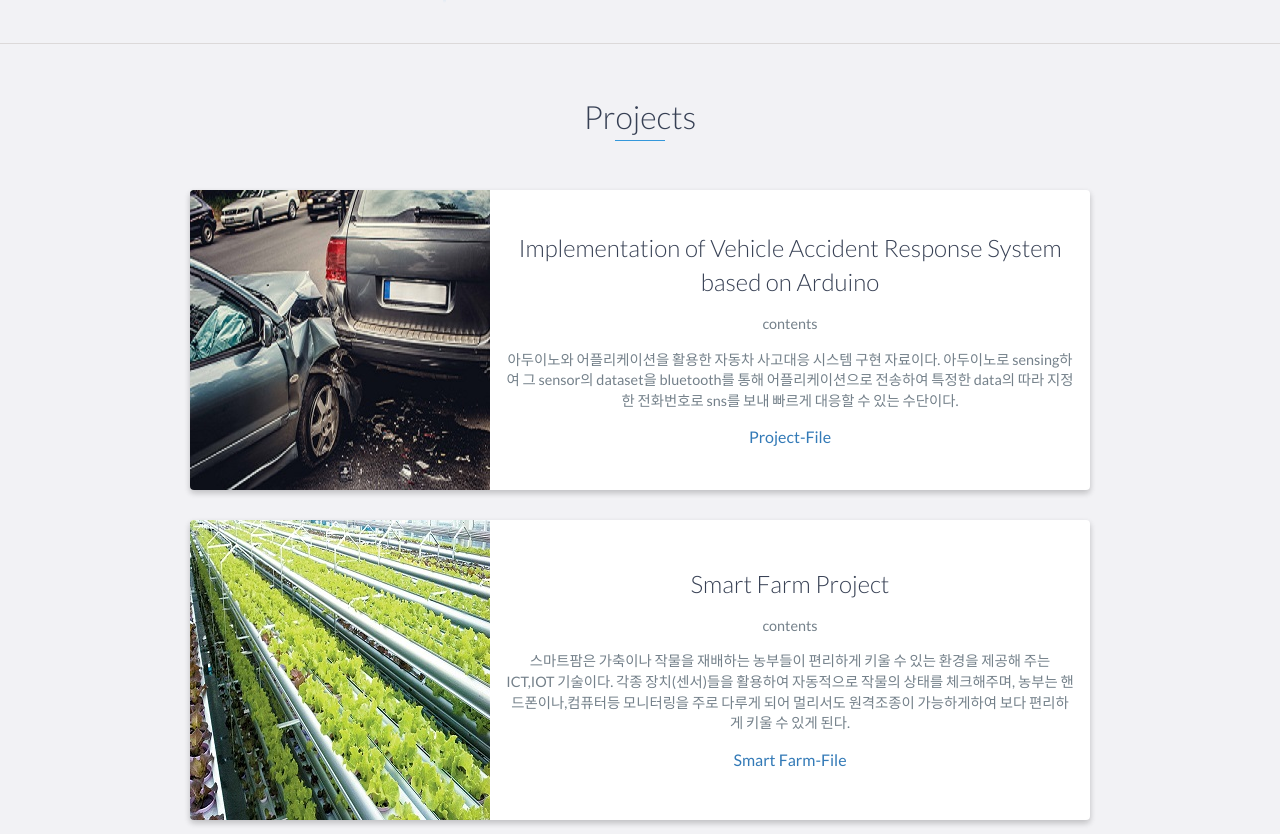
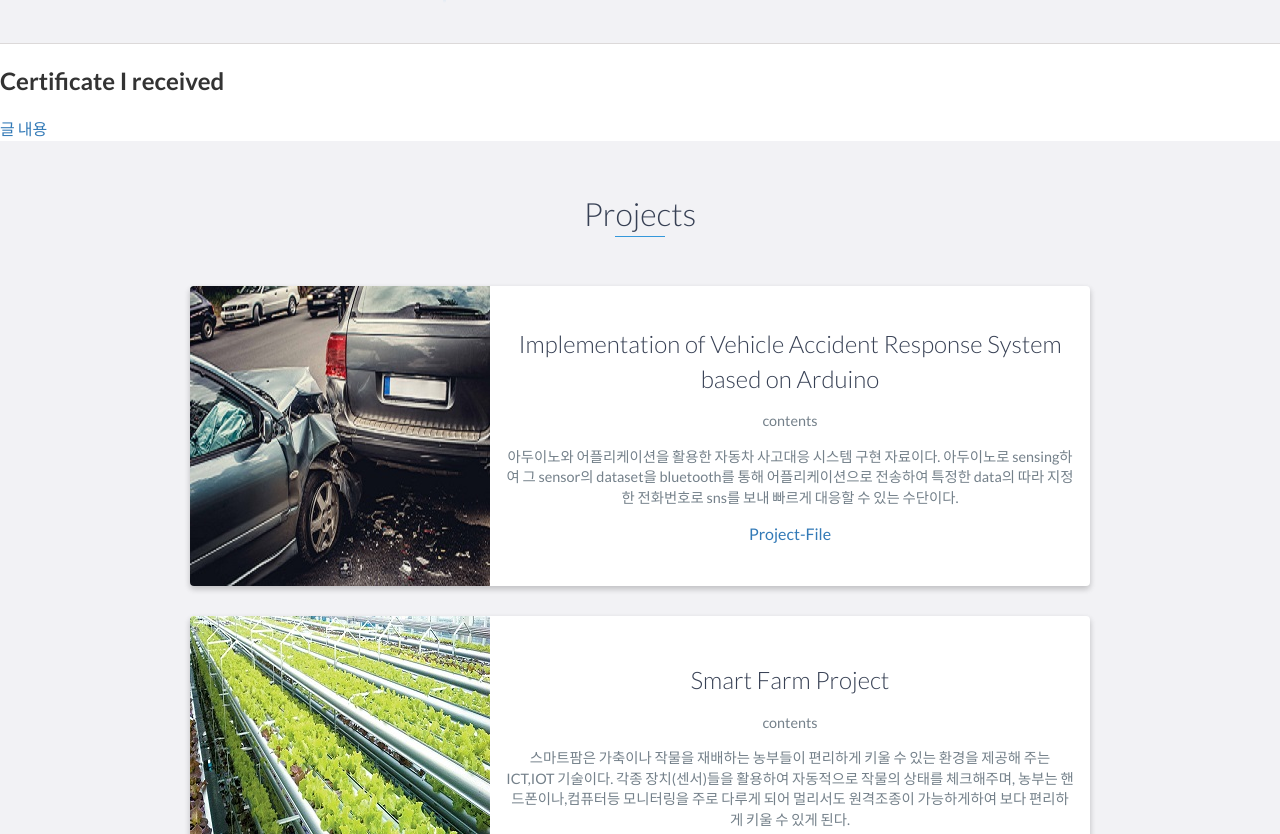
Before and after one commit to acjswo111/acjswo111.github.io, a website: page index.html in a window 1280 px wide. Shown: the part 2086-2920 px from the top of the page. Drawn offline with nearby package versions, Linux system fonts and the light colour scheme.

Commit message:
sunghoon

```diff
--- a/index.html
+++ b/index.html
@@ -123,6 +123,11 @@
             </div>
         </div>
     </div>
+    <div id="crape">
+        <h2>Certificate I received</h2>
+        <A href ="file:///C:/Users/CSH/Documents/GitHub/acjswo111.github.io/crape.html"target ="링크 방법">글 내용</A>
+
+    </div>
     <!-- End #experience -->
     <!--
     <div id="education">
@@ -239,10 +244,6 @@
         </ul>
     </div>
     <!-- End #skills -->
-    <div id="crape">
-        <h2>Certificate I received</h2>
-
-    </div>
     <div id="contact">
         <h2>Get in Touch</h2>
         <div id="contact-form">
```
Also changed, not shown: crape.html (added).
